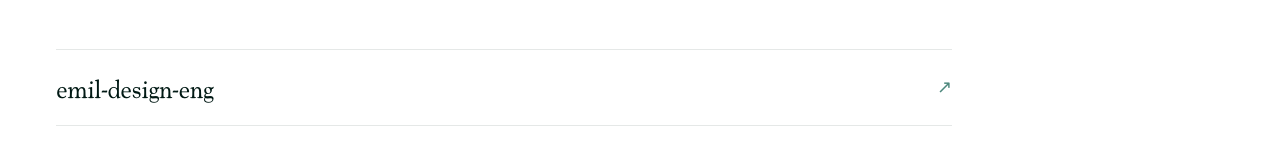
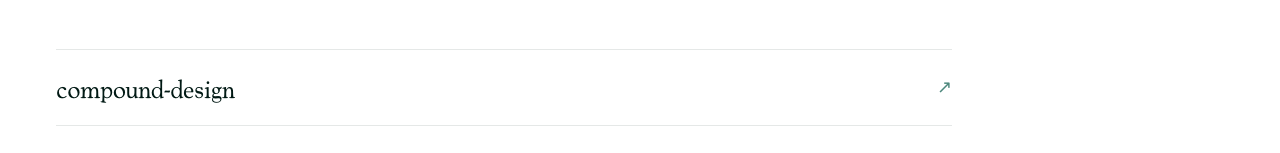
Before and after one commit to bergets/kohl-design, a Next.js app: page /skills in a window 1280 px wide. Shown: the part 223-376 px from the top of the page. Built offline with nearby package versions, Linux system fonts and the light colour scheme.

Commit message:
feat(skills): add compound-design to skills page

```diff
--- a/app/skills/page.tsx
+++ b/app/skills/page.tsx
@@ -10,6 +10,7 @@ interface SkillItem {
 }
 
 const SKILLS: SkillItem[] = [
+  { name: "compound-design", href: "https://github.com/bergets/skills", external: true },
   { name: "emil-design-eng", href: "https://emilkowal.ski", external: true },
   { name: "apple-design", href: "https://developer.apple.com/design", external: true },
   { name: "pen-dev", href: "https://pen.dev", external: true },
```
